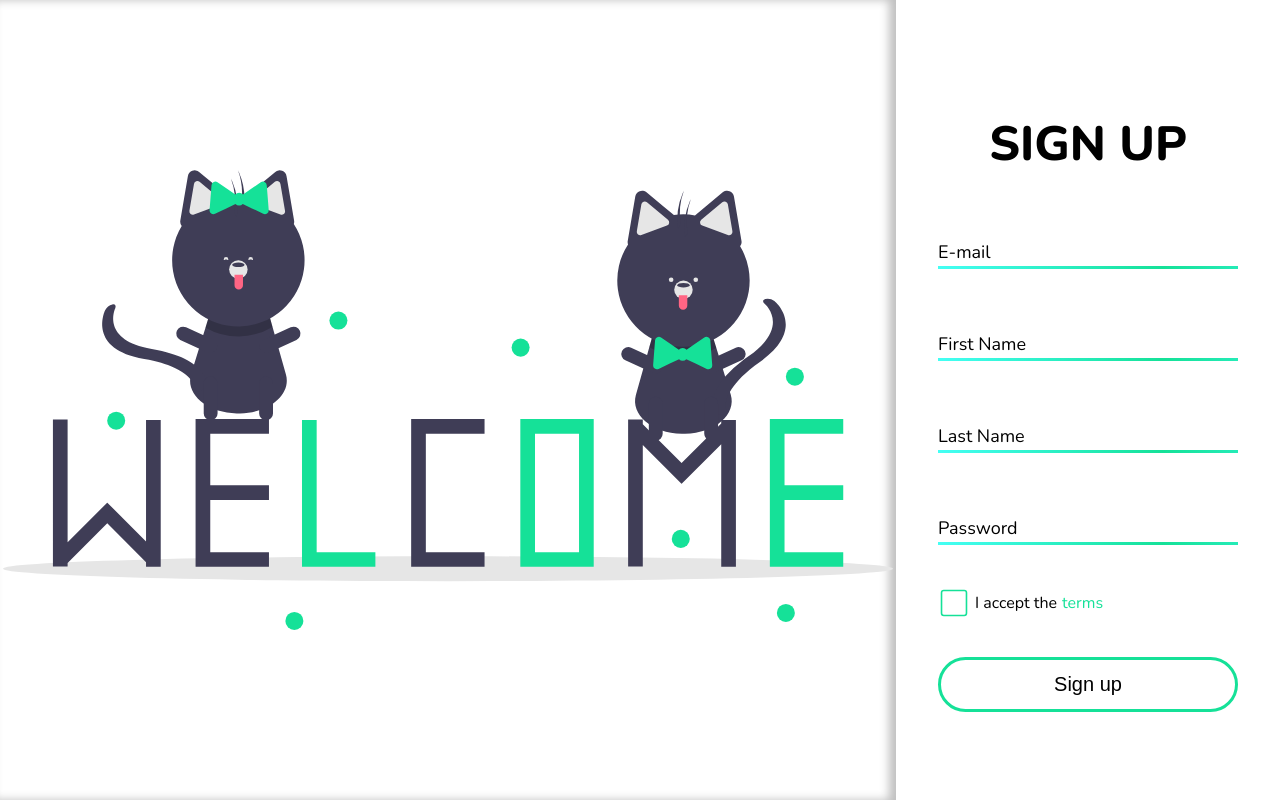
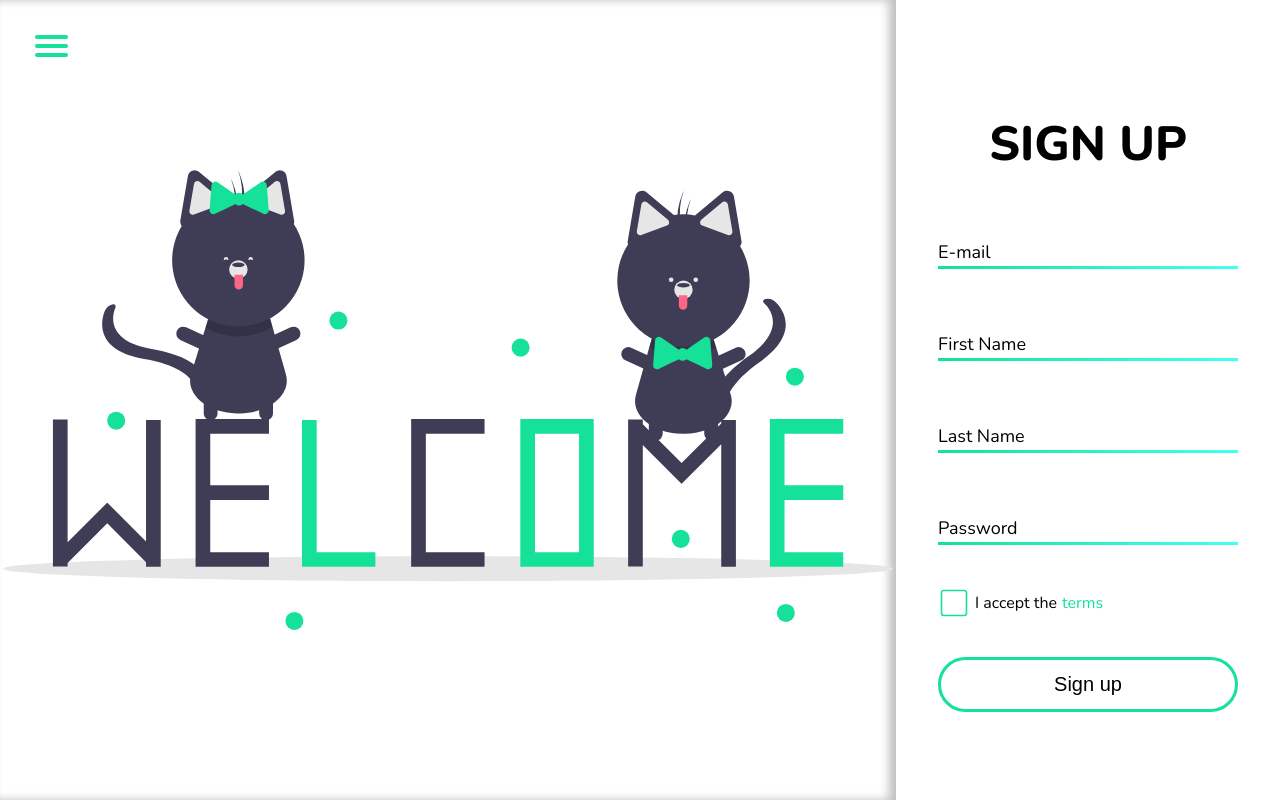
Before and after one commit to dadu109/react-forms, a React (Create React App) app: page / in a window 1280 px wide. Built offline with nearby package versions, Linux system fonts and the light colour scheme.

Commit message:
BurgerMenu component + minor hotfixes Input App

```diff
--- a/package.json
+++ b/package.json
@@ -9,6 +9,8 @@
     "formik": "^2.1.4",
     "react": "^16.13.0",
     "react-dom": "^16.13.0",
+    "react-router": "^5.1.2",
+    "react-router-dom": "^5.1.2",
     "react-scripts": "3.4.0",
     "styled-components": "^5.0.1",
     "yup": "^0.28.3"
--- a/src/App.js
+++ b/src/App.js
@@ -1,26 +1,40 @@
 import React from "react";
 import FormikForm from "./views/FormikForm";
 import { createGlobalStyle } from "styled-components";
+import { BrowserRouter as Router, Switch, Route, Link } from "react-router-dom";
+import BurgerMenu from "./components/BurgerMenu";
 
 const GlobalStyle = createGlobalStyle`
   *,*::before,*::after{
     box-sizing:border-box;
+
+  }
+  *::selection{
+    background:#15e198;
+    color:#fff;
   }
   body {
       margin:0;
       padding:0;
       font-family: 'Nunito', sans-serif;
   }
+  .app{
+    position:relative;
+  }
 `;
 
 function App() {
   return (
-    <>
+    <Router>
       <GlobalStyle />
-      <div className="App">
-        <FormikForm />
+      <div className="app">
+        <BurgerMenu />
+        <Switch className="App">
+          {/*  add formik path*/}
+          <Route path="/" exact component={FormikForm} />
+        </Switch>
       </div>
-    </>
+    </Router>
   );
 }
 
--- /dev/null
+++ b/src/components/BurgerMenu.js
@@ -0,0 +1,91 @@
+import React, { useState } from "react";
+import styled from "styled-components";
+
+const Burger = styled.button`
+  position: absolute;
+  background: transparent;
+  border: none;
+  padding: 35px;
+  z-index: 4;
+  outline-color: ${props => (props.open ? "#fff" : "#15e198")};
+
+  span {
+    display: block;
+    width: 33px;
+    height: 4px;
+    margin-bottom: 5px;
+    position: relative;
+    background: ${props => (props.open ? "#fff" : "#15e198")};
+    border-radius: 3px;
+    transition: transform 0.5s cubic-bezier(0.77, 0.2, 0.05, 1),
+      background 0.5s cubic-bezier(0.77, 0.2, 0.05, 1), opacity 0.55s ease;
+
+    &:first-child {
+      transform-origin: 0% 0%;
+      transform: ${props =>
+        props.open ? " rotate(45deg) translate(1px, -1px)" : null};
+    }
+    &:nth-last-child(2) {
+      opacity: ${props => (props.open ? 0 : 1)};
+      transform: ${props => (props.open ? "rotate(0deg) scale(0.2, 0.2)" : 0)};
+    }
+    &:last-child {
+      transform-origin: 0% 100%;
+      transform: ${props =>
+        props.open ? "rotate(-45deg) translate(-2px, 4px)" : 0};
+    }
+  }
+`;
+
+const Wrapper = styled.div`
+  position: fixed;
+  top: 0;
+  left: 0;
+  z-index: 2;
+  .cover {
+    width: 100vw;
+    height: 100vh;
+    position: absolute;
+    top: 0;
+    left: -100vw;
+    transition: background-color 0.5s cubic-bezier(0.77, 0.2, 0.05, 1);
+    background-color: ${props =>
+      props.open ? "rgba(50, 50, 50, 0.7)" : "none"};
+    transform: ${props => (props.open ? "translateX(100vw)" : "none")};
+  }
+`;
+
+const Menu = styled.div`
+  z-index: 3;
+  width: 100vw;
+  height: 100vh;
+  background: #15e198;
+  max-width: 414px;
+  position: absolute;
+  top: 0;
+  left: 0;
+  transition: transform 0.5s cubic-bezier(0.77, 0.2, 0.05, 1);
+  transform: ${props => (props.open ? "translateX(0)" : "translateX(-100%)")};
+`;
+
+const BurgerMenu = () => {
+  const [open, setOpen] = useState(false);
+  return (
+    <Wrapper open={open}>
+      <Menu open={open} />
+      <Burger
+        onClick={() => {
+          setOpen(!open);
+        }}
+        open={open}
+      >
+        <span />
+        <span />
+        <span />
+      </Burger>
+      <div className="cover" />
+    </Wrapper>
+  );
+};
+
+export default BurgerMenu;
--- a/src/components/Formik/Input.js
+++ b/src/components/Formik/Input.js
@@ -13,9 +13,9 @@ const FieldWrapper = styled.div`
     & > div {
       position: absolute;
       bottom: 0;
-      width: 150%;
+      width: 100%;
       height: 3px;
-      background: linear-gradient(90deg, #44fff4 0%, #15e198 50%, #44fff4 100%);
+      background: linear-gradient(90deg, #15e198 0%, #44fff4 100%);
       & > span {
         position: absolute;
         margin: 0;
```
Also changed, not shown: 1 other file (tests, documents, lock files or other folders).
